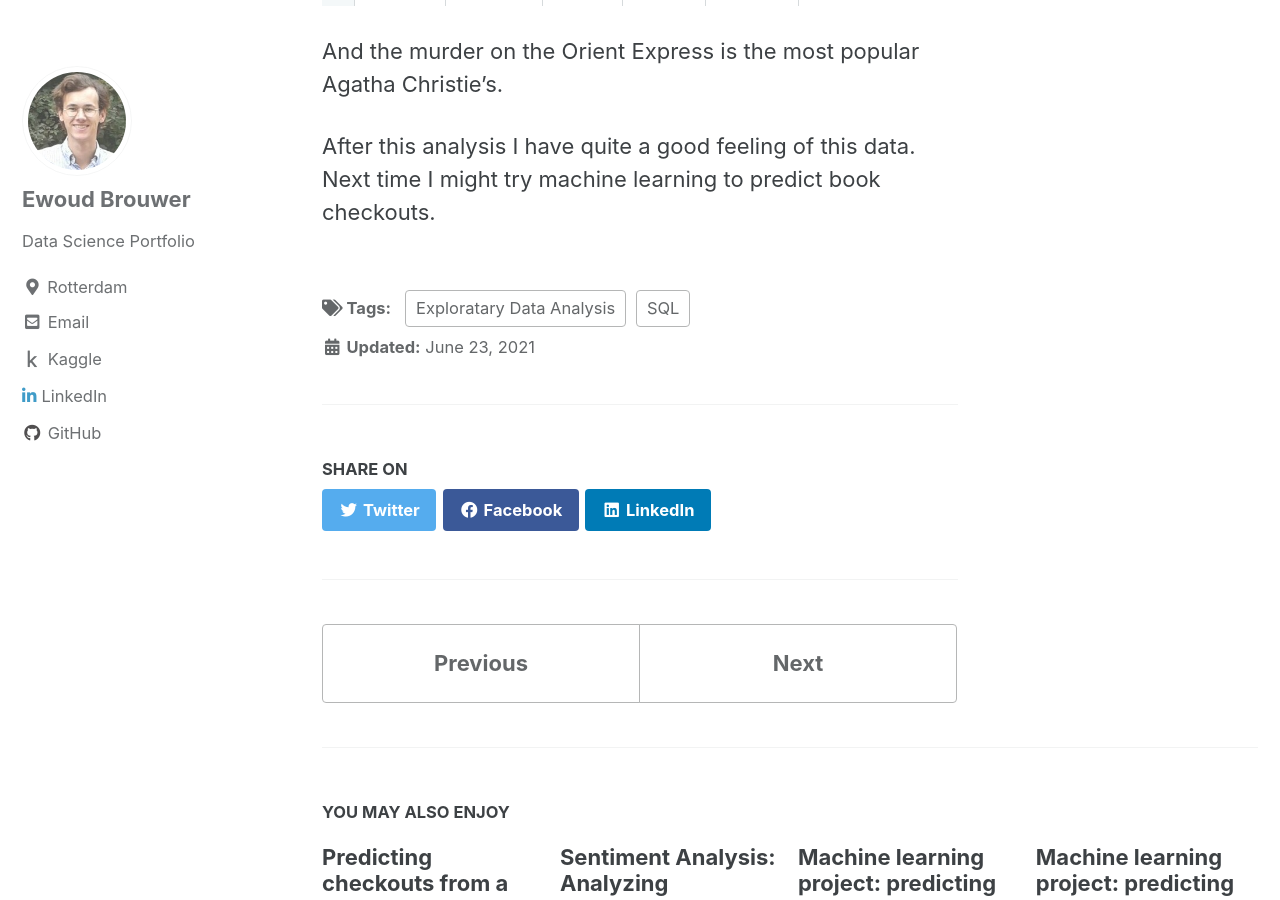
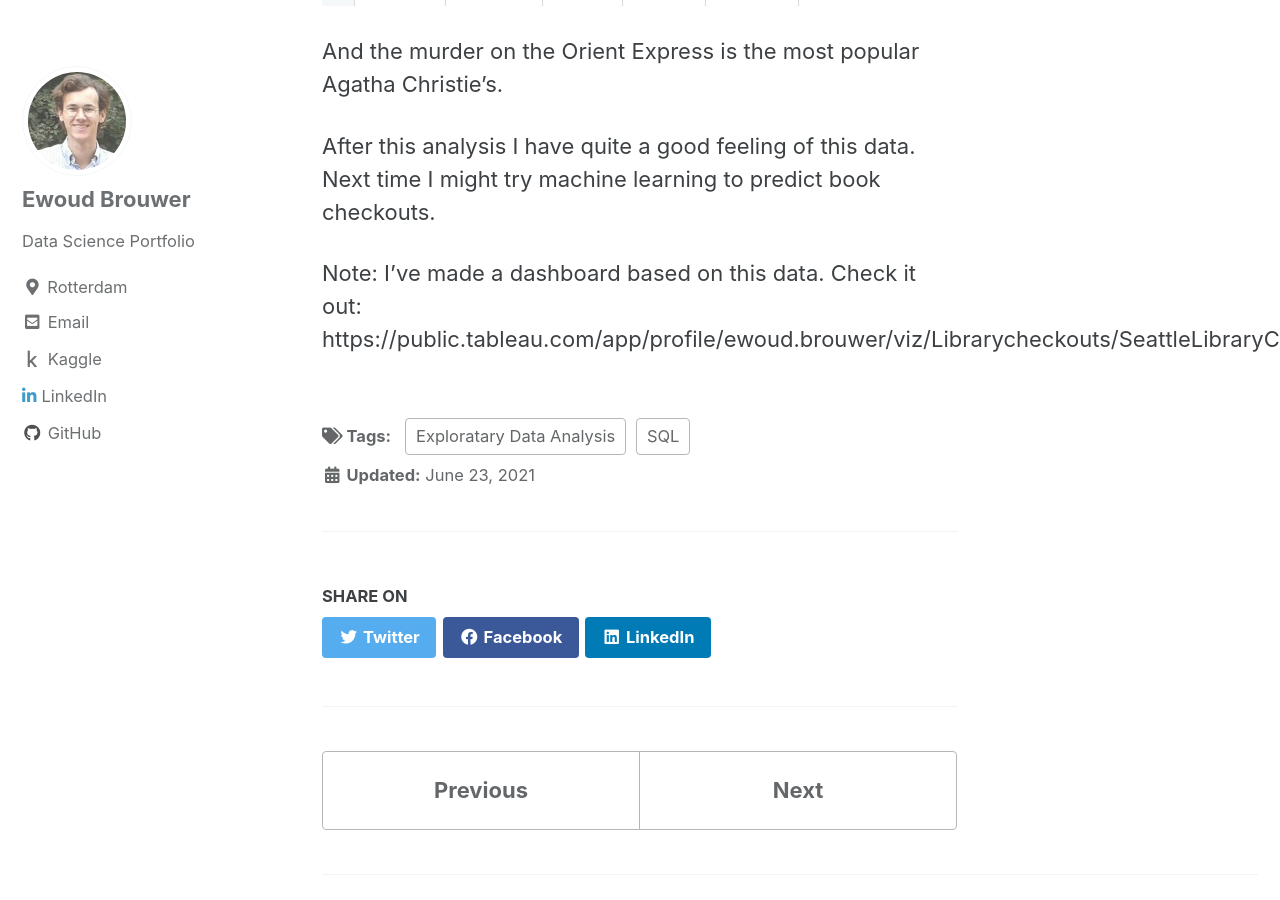
Before and after one commit to ewoudb33/ewoudb33.github.io, a Jekyll site: the page built from _posts/2021-06-23-exploring-library-checkouts - Copy.md, in a window 1280 px wide and 900 px high, scrolled down 7559 px. Built offline with Jekyll 4.4.1, drawn with Linux system fonts in a browser that asks for light colours; cached includes are drawn as plain includes.

Commit message:
link naar dashboard

```diff
--- a/_posts/2021-06-23-exploring-library-checkouts - Copy.md
+++ b/_posts/2021-06-23-exploring-library-checkouts - Copy.md
@@ -175,3 +175,5 @@
 And the murder on the Orient Express is the most popular Agatha Christie's.
 
 After this analysis I have quite a good feeling of this data. Next time I might try machine learning to predict book checkouts.
+
+Note: I've made a dashboard based on this data. Check it out: https://public.tableau.com/app/profile/ewoud.brouwer/viz/Librarycheckouts/SeattleLibraryCheckouts2017_1
```
